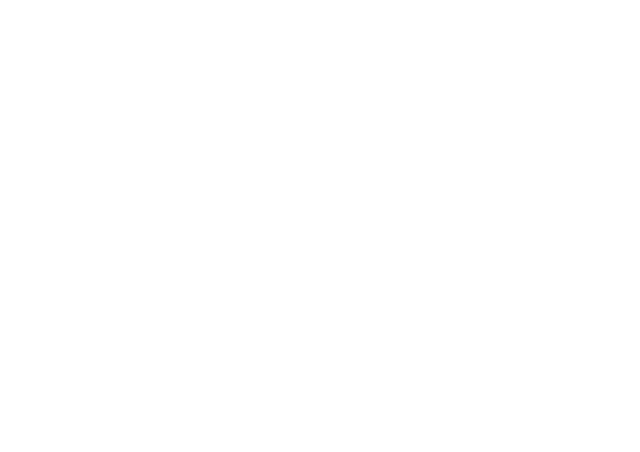
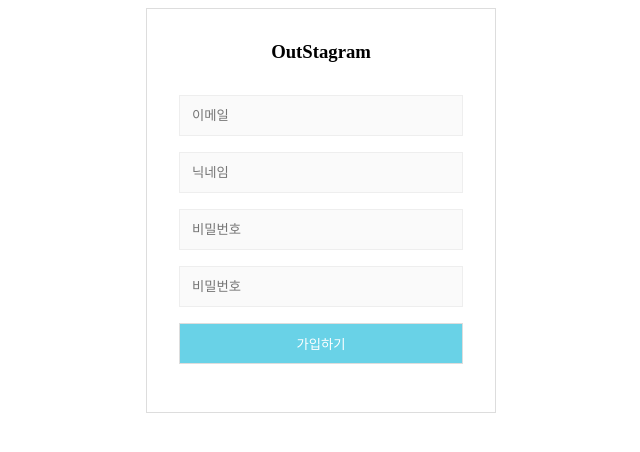
Before and after one commit to DaeAkin/outstagram-front, a Vue app: page /register in a window 1280 px wide. Shown: the top 452 px of the page, without its empty margins (319-959 px from the left). Built offline with nearby package versions, Linux system fonts and the light colour scheme.

Commit message:
내용 추가

```diff
--- /dev/null
+++ b/src/components/login/RegisterForm.vue
@@ -0,0 +1,93 @@
+<template>
+  <div class="wrap">
+    <div class="login">
+      <form class="register-form" action="#" @submit.prevent="register">
+        <div class="form-header">
+          <h3>OutStagram</h3>
+        </div>
+        <!--Email Input-->
+        <div class="form-group">
+          <input type="email" class="form-input" placeholder="이메일" />
+        </div>
+        <div class="form-group">
+          <input type="text" class="form-input" placeholder="닉네임" />
+        </div>
+        <!--Password Input-->
+        <div class="form-group">
+          <input type="password" class="form-input" placeholder="비밀번호" />
+        </div>
+        <div class="form-group">
+          <input type="password" class="form-input" placeholder="비밀번호" />
+        </div>
+        <!--Login Button-->
+        <div class="form-group">
+          <button class="form-button" type="submit">가입하기</button>
+        </div>
+      </form>
+    </div>
+  </div>
+</template>
+
+<script>
+export default {
+  name: "register-form"
+};
+</script>
+
+<style scoped>
+* {
+  margin: 0;
+  padding: 0;
+  box-sizing: border-box;
+}
+html {
+  height: 100%;
+}
+body {
+  font-family: "Segoe UI", sans-serif;
+  font-size: 1rem;
+  line-height: 1.6;
+  height: 100%;
+}
+.wrap {
+  width: 100%;
+  height: 100%;
+  display: flex;
+  justify-content: center;
+  align-items: center;
+}
+.register-form {
+  width: 350px;
+  margin: 0 auto;
+  border: 1px solid #ddd;
+  padding: 2rem;
+  background: #ffffff;
+}
+.form-input {
+  background: #fafafa;
+  border: 1px solid #eeeeee;
+  padding: 12px;
+  width: 100%;
+}
+.form-group {
+  margin-bottom: 1rem;
+}
+.form-button {
+  background: #69d2e7;
+  border: 1px solid #ddd;
+  color: #ffffff;
+  padding: 10px;
+  width: 100%;
+  text-transform: uppercase;
+}
+.form-button:hover {
+  background: #69c8e7;
+}
+.form-header {
+  text-align: center;
+  margin-bottom: 2rem;
+}
+.form-footer {
+  text-align: center;
+}
+</style>
--- a/src/router/index.js
+++ b/src/router/index.js
@@ -1,6 +1,8 @@
 import Vue from 'vue'
 import VueRouter from 'vue-router'
 import Home from '../views/Home.vue'
+import Register from '../views/Register.vue'
+
 
 Vue.use(VueRouter)
 
@@ -9,6 +11,11 @@
     path: '/',
     name: 'Home',
     component: Home
+  },
+  {
+    path: '/register',
+    name: 'register',
+    component: Register
   },
   {
     path: '/about',
--- a/src/views/Home.vue
+++ b/src/views/Home.vue
@@ -1,9 +1,13 @@
 <template>
   <div id="home">
-    <slider/>
+
     <div class="main">
       <div class="wrap">
-        <div class="iphone"></div>
+        <div class="iphone">
+          <div class="change-image">
+          <Silder/>
+          </div>
+        </div>
         <div class="login">
           <form class="login-form" action>
             <div class="form-header">
@@ -23,7 +27,7 @@
             </div>
             <div class="form-footer">
               계정이 없으신가요?
-              <a href="#">가입하기</a>
+           <router-link :to="{name : 'register'}">가입하기</router-link>
             </div>
             <div class="form-footer">
               비밀번호를 잊으셨나요?
@@ -49,6 +53,10 @@
 
 
 <style scoped>
+.change-image {
+    margin: 99px 0 0 151px;
+    position: relative;
+}
 #home {
   width: 100%;
   margin: 40px 0 0;
@@ -57,7 +65,6 @@
   background-position: 0 0;
   background-size: 454px 618px;
   width: 464px;
-  /* background-color: blue; */
   background-image: url("../assets/iphone.png");
   background-repeat: no-repeat;
   height: 618px;
--- /dev/null
+++ b/src/views/Register.vue
@@ -0,0 +1,14 @@
+<template>
+    <register-form></register-form>
+</template>
+
+<script>
+import RegisterForm from '../components/login/RegisterForm'
+
+export default {
+    name : "register",
+    components : {
+        RegisterForm
+    }
+}
+</script>
--- a/src/views/Slider.vue
+++ b/src/views/Slider.vue
@@ -5,8 +5,6 @@
         <img :src="currentImg" />
       </div>
     </transition-group>
-    <a class="prev" @click="prev" href="#">&#10094; Previous</a>
-    <a class="next" @click="next" href="#">&#10095; Next</a>
   </div>
 </template>
 <script>
@@ -15,10 +13,8 @@
   data() {
     return {
       images: [
-        "https://cdn.pixabay.com/photo/2015/12/12/15/24/amsterdam-1089646_1280.jpg",
-        "https://cdn.pixabay.com/photo/2016/02/17/23/03/usa-1206240_1280.jpg",
-        "https://cdn.pixabay.com/photo/2015/05/15/14/27/eiffel-tower-768501_1280.jpg",
-        "https://cdn.pixabay.com/photo/2016/12/04/19/30/berlin-cathedral-1882397_1280.jpg"
+        require("../assets/9144d6673849.jpg"),
+        require("../assets/5e04169b9308.jpg")
       ],
       timer: null,
       currentIndex: 0
@@ -53,39 +49,26 @@
 <style  scoped>
 .fade-enter-active,
 .fade-leave-active {
-  transition: all 0.9s ease;
+  transition: all  ease;
   overflow: hidden;
   visibility: visible;
   position: absolute;
-  width:100%;
+  width: 100%;
   opacity: 1;
 }
 
 .fade-enter,
 .fade-leave-to {
   visibility: hidden;
-  width:100%;
+  width: 100%;
   opacity: 0;
 }
 
 img {
-  height:600px;
-  width:100%
-}
+  position: absolute;
 
-.prev, .next {
-  cursor: pointer;
-  position: absolute;
-  top: 40%;
-  width: auto;
-  padding: 16px;
-  color: white;
-  font-weight: bold;
-  font-size: 18px;
-  transition: 0.7s ease;
-  border-radius: 0 4px 4px 0;
-  text-decoration: none;
-  user-select: none;
+  width: 240px;
+  height: 427px;
 }
 
 .next {
@@ -96,7 +79,8 @@
   left: 0;
 }
 
-.prev:hover, .next:hover {
-  background-color: rgba(0,0,0,0.9);
+.prev:hover,
+.next:hover {
+  background-color: rgba(0, 0, 0, 0.9);
 }
 </style>
```
Also changed, not shown: src/assets/5e04169b9308.jpg (added), src/assets/9144d6673849.jpg (added).
